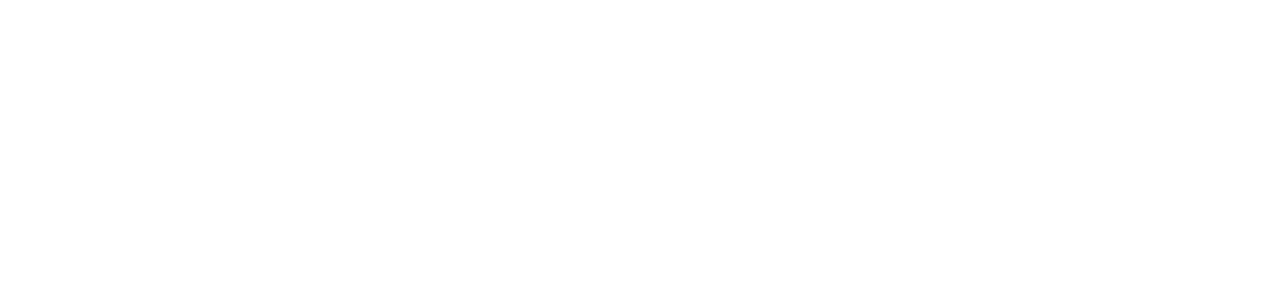
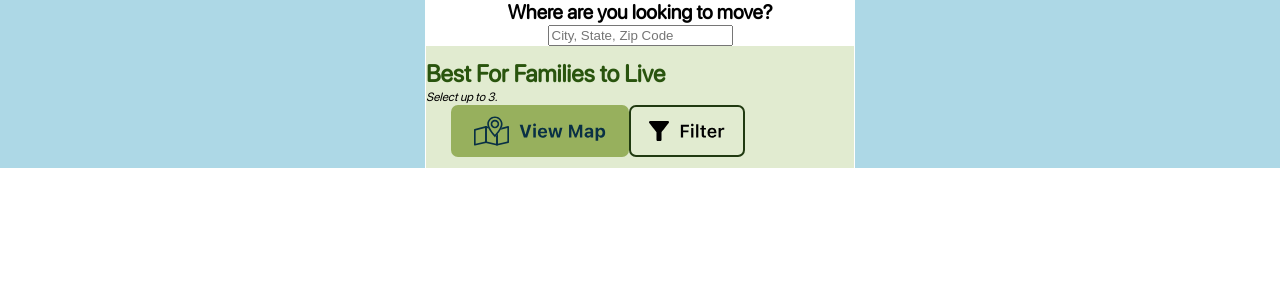
Before and after one commit to btrinh426/HomefulFrontEnd, a React (Create React App) app: page /bestforfamily in a window 1280 px wide. Before the commit this address had no page. Shown: the top 300 px of the page. Built offline with nearby package versions, Linux system fonts and the light colour scheme.

Commit message:
started on best for families page

```diff
--- a/src/App.js
+++ b/src/App.js
@@ -3,6 +3,7 @@
 import CreateAcc from "./pages/CreateAcc";
 import PersonalDetails from "./pages/PersonalDetails";
 import BuildFeed from "./pages/buildFeed/BuildFeed";
+import BestForFamily from "./pages/BestForFamily"
 import styles from "./sass/wrapper.module.scss";
 import { Routes, Route } from "react-router-dom";
 
@@ -16,6 +17,7 @@
           <Route path="/createaccount" element={<CreateAcc />} />
           <Route path="/personaldetails" element={<PersonalDetails />} />
           <Route path="/buildfeed" element={<BuildFeed />} />
+          <Route path="/bestforfamily" element={<BestForFamily />} />
         </Routes>
       </div>
     </div>
--- a/src/components/CitySearchBar.js
+++ b/src/components/CitySearchBar.js
@@ -1,7 +1,65 @@
-import React from "react";
+import React, { useState, useEffect } from "react";
+import Locations from "../pages/buildFeed/Locations.json";
+import styles from "../sass/createacc.module.scss";
 
-const CitySearchBar = () => {
-  return <div>CitySearchBar</div>;
+const CitySearchBar = ({
+
+}) => {
+  const [search, setSearch] = useState("");
+  const [filterResults, setFilterResults] = useState([]);
+
+  const handleSearchChange = (e) => {
+    const results = Locations.filter((cities) => {
+      if (e.target.value === "") {
+        return cities;
+      } else {
+        return cities.city.toLowerCase().includes(e.target.value.toLowerCase());
+      }
+    });
+    setFilterResults(results);
+    setSearch(e.target.value);
+  };
+
+  const handleCityClick = (e) => {
+    console.log(filterResults);
+    console.log(e.target.id);
+    const city = filterResults.filter((data) => {
+      return data.zipCode.toString() === e.target.id;
+    });
+  };
+
+  const handleSubmit = () => {
+    console.log("submitted");
+  };
+
+  return (
+    <>
+      <div className={styles.blackFont20}>Where are you looking to move?</div>
+      <form onSubmit={handleSubmit}>
+        <input
+          type="text"
+          placeholder="City, State, Zip Code"
+          onChange={handleSearchChange}
+          value={search}
+        />
+        <div>
+          {search === ""
+            ? ""
+            : filterResults.map((cities) => {
+                return (
+                  <div
+                    key={cities.zipCode}
+                    id={cities.zipCode}
+                    onClick={handleCityClick}
+                  >
+                    {cities.city}, {cities.state}
+                  </div>
+                );
+              })}
+        </div>
+      </form>
+    </>
+  );
 };
 
 export default CitySearchBar;
--- a/src/components/EmailForm.js
+++ b/src/components/EmailForm.js
@@ -1,4 +1,4 @@
-import React, { useState } from "react";
+import React, { useState, useRef } from "react";
 import styles from "../sass/createacc.module.scss";
 import { useNavigate } from "react-router-dom";
 import { useFormik } from "formik";
@@ -16,6 +16,10 @@
 };
 
 const EmailForm = () => {
+
+  const emailInputRef = useRef();
+  const passwordInputRef = useRef();
+
   const [showPassword, setShowPassword] = useState(false);
   const navigate = useNavigate();
   const formik = useFormik({
@@ -25,7 +29,10 @@
     },
     validate,
     onSubmit: (values) => {
-      const profile = values;
+      const profile = {
+        email: values.email,
+        password: passwordInputRef.current
+      };
       if (profile.email && profile.password) {
         navigate("/personaldetails", { state: { profile } });
         console.log(profile, "profile state");
@@ -50,6 +57,7 @@
           onChange={formik.handleChange}
           onBlur={formik.handleBlur}
           value={formik.values.email}
+          ref={emailInputRef}
         />
         {formik.touched.email && formik.errors.email && (
           <span>{formik.errors.email}</span>
@@ -59,9 +67,10 @@
           name="password"
           id="password"
           placeholder="Password"
-          onChange={formik.handleChange}
+          // onChange={formik.handleChange}
           onBlur={formik.handleBlur}
-          value={formik.values.password}
+          // value={formik.values.password}
+          ref={passwordInputRef}
         />
         <button type="button" onClick={handleShowPassword}>
           Show Password
--- /dev/null
+++ b/src/components/LocationCard.js
@@ -0,0 +1,12 @@
+import React from "react";
+import styles from "../sass/locationcard.module.scss";
+
+const LocationCard = () => {
+    return (
+        <div className={styles.locationCard}>
+            <div></div>
+        </div>
+    )
+};
+
+export default LocationCard;
--- a/src/components/Menu.js
+++ b/src/components/Menu.js
@@ -12,6 +12,10 @@
   const handleLogin = () => {
     navigate("/createaccount");
   };
+
+  const handleBestFamilyClick = () => {
+    navigate("/bestforfamily");
+  }
 
   const handlePlacesToLive = () => {
     if (placesToLiveOpen === false) {
@@ -59,7 +63,7 @@
             <div className={styles.regularFont}>
               BEST FOR YOUNG PROFESSIONALS
             </div>
-            <div className={styles.regularFont}>BEST FOR FAMILIES</div>
+            <div className={styles.regularFont} onClick={handleBestFamilyClick}>BEST FOR FAMILIES</div>
             <div className={styles.regularFont}>MOST PET-FRIENDLY</div>
             <div className={styles.regularFont}>BEST TO BUY A HOUSE</div>
             <div className={styles.regularFont}>HEALTH & OUTDOORS</div>
--- /dev/null
+++ b/src/pages/BestForFamily.js
@@ -0,0 +1,27 @@
+import React from "react";
+import CitySearchBar from "../components/CitySearchBar";
+import LocationCard from "../components/LocationCard";
+import styles from "../sass/home.module.scss";
+import font from "../sass/createacc.module.scss";
+import ViewMapButton from "../images/icons/ViewMapButton.svg";
+import FilterMapButton from "../images/icons/FilterMapButton.svg";
+
+const BestForFamily = () => {
+  return (
+  <div className={styles.wrapper}>
+    <CitySearchBar />
+    <div className={styles.lightGreenContainer}>
+        <div className={font.greenFont}>Best For Families to Live</div>
+        <div className={font.smallFont} style={{ fontStyle: "italic" }}>Select up to 3.</div>
+        <div className={styles.mapButtonContainer}>
+            <img src={ViewMapButton} alt="" />
+            <img src={FilterMapButton} alt="" />
+        </div>
+        <div className={styles.locationCardContainer}>
+            <LocationCard />
+        </div>
+    </div>
+  </div>);
+};
+
+export default BestForFamily;
--- a/src/pages/Home.js
+++ b/src/pages/Home.js
@@ -15,7 +15,7 @@
     <div className={styles.wrapper}>
       <NavBar />
       <img src={HeroImage} alt="" />
-      <div className={styles.exploreContainer}>
+      <div className={styles.tanContainer}>
         EXPLORE PLACES THAT WOULD MAKE YOU HAPPY
       </div>
       <div className={styles.subContainer}>
--- a/src/pages/buildFeed/AreaChoice.js
+++ b/src/pages/buildFeed/AreaChoice.js
@@ -42,11 +42,9 @@
     console.log("submitted");
   };
 
-  useEffect(() => {});
-
   return (
     <>
-      <div className={styles.blackFont20}>Where are you looking to move?</div>
+      {/* <div className={styles.blackFont20}>Where are you looking to move?</div> */}
       <form onSubmit={handleSubmit}>
         <input
           type="text"
--- a/src/pages/buildFeed/IdealArea.js
+++ b/src/pages/buildFeed/IdealArea.js
@@ -1,4 +1,4 @@
-import React, { useState } from "react";
+import React, { useState, useRef } from "react";
 import ToggleButton from "@mui/material/ToggleButton";
 import ToggleButtonGroup from "@mui/material/ToggleButtonGroup";
 import styles from "../../sass/createacc.module.scss";
@@ -13,7 +13,7 @@
   idealAreaChoices,
 }) => {
   const navigate = useNavigate();
-  const [finalProfile, setFinalProfile] = useState({});
+  const [finalProfile, setFinalProfile] = useRef({});
 
   const combineProfileInfo = async () => {
     await setFinalProfile({
--- a/src/sass/home.module.scss
+++ b/src/sass/home.module.scss
@@ -6,7 +6,7 @@
     width: 100%;
 }
 
-.exploreContainer {
+.tanContainer {
     display: flex;
     justify-content: center;
     align-items: center;
@@ -17,6 +17,16 @@
     font-weight: 700;
     font-size: 28px;
     line-height: 30.5px;
+}
+
+.lightGreenContainer {
+    display: flex;
+    flex-direction: column;
+    justify-content: center;
+    align-items: flex-start;
+    height: 122px;
+    width: 428px;
+    background-color: #E1EBD0;
 }
 
 .padding {
@@ -116,3 +126,22 @@
     border: none;
     cursor: pointer;
 }
+
+.mapButtonContainer {
+    display: flex;
+    flex-direction: row;
+    justify-content: center;
+    align-items: center;
+    padding: 0 25px;
+}
+
+.viewMap {
+    display: flex;
+}
+
+.locationCardContainer {
+    display: flex;
+    flex-direction: column;
+    justify-content: center;
+    align-items: center;
+}
--- /dev/null
+++ b/src/sass/locationcard.module.scss
@@ -0,0 +1,14 @@
+.locationCard {
+    display: flex;
+    flex-direction: column;
+    justify-content: center;
+    align-items: center;
+}
+
+.title {
+    display: flex;
+    flex-direction: column;
+    justify-content: center;
+    align-items: center;
+
+}
```
Also changed, not shown: src/images/icons/FilterMapButton.svg (added), src/images/icons/ViewMapButton.svg (added).
